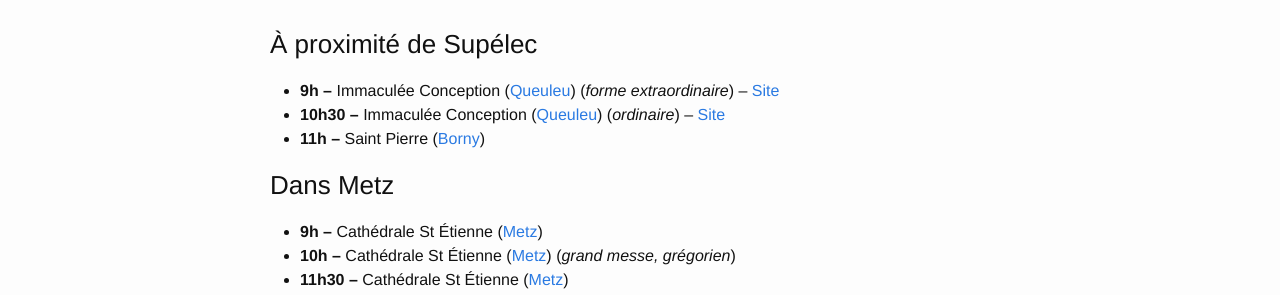
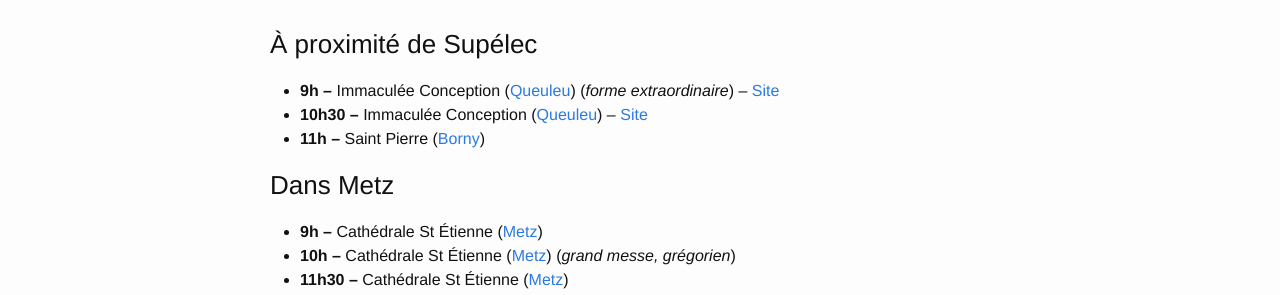
Before and after one commit to cccroix/cccroix.github.io, a Jekyll site: the page built from offices.md, in a window 1280 px wide. Shown: the part 247-542 px from the top of the page. Built offline with Jekyll 4.4.1, drawn with Linux system fonts in a browser that asks for light colours.

Commit message:
removes the 'ordinaire' remarque

```diff
--- a/_data/messes_dimanche.yaml
+++ b/_data/messes_dimanche.yaml
@@ -16,7 +16,7 @@
   lieu: Queuleu
   lien_lieu: http://osm.org/go/0DF5PydYf
   horaire: 10h30
-  remarque: ordinaire
+  remarque: null
   site: http://ame-metz.com/index.php/horaire-des-messes#year=2014&month=9&day=21&view=month
 
 - eglise: Saint Pierre
```
